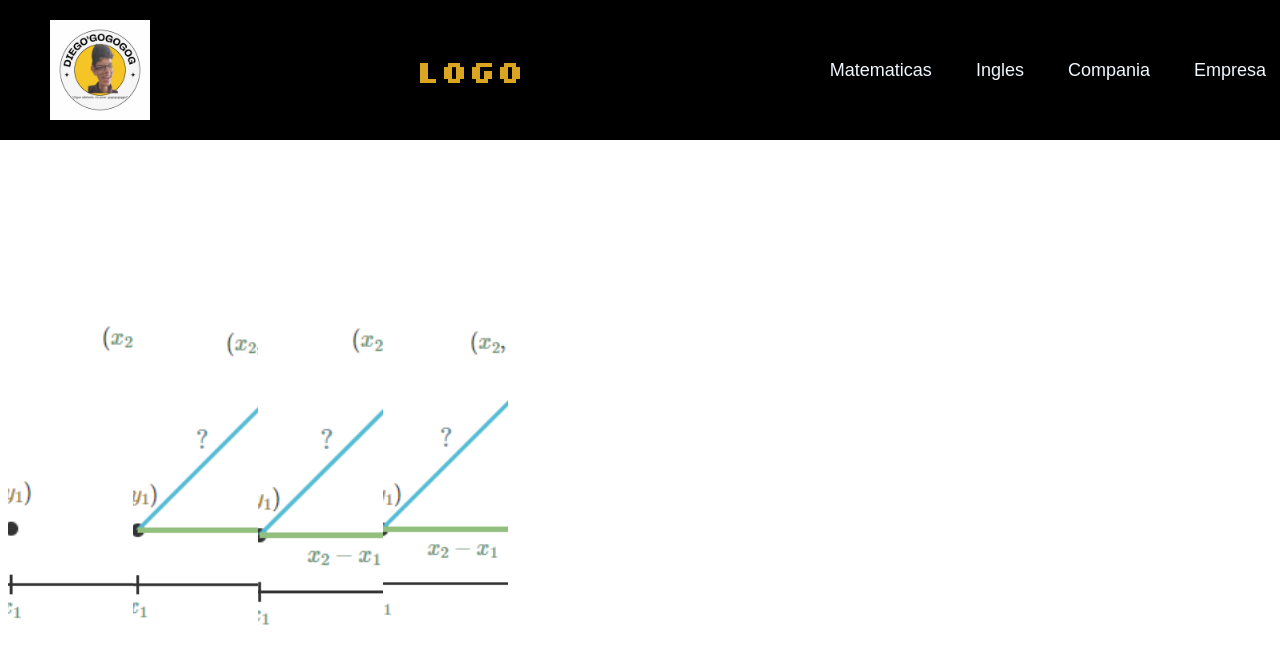
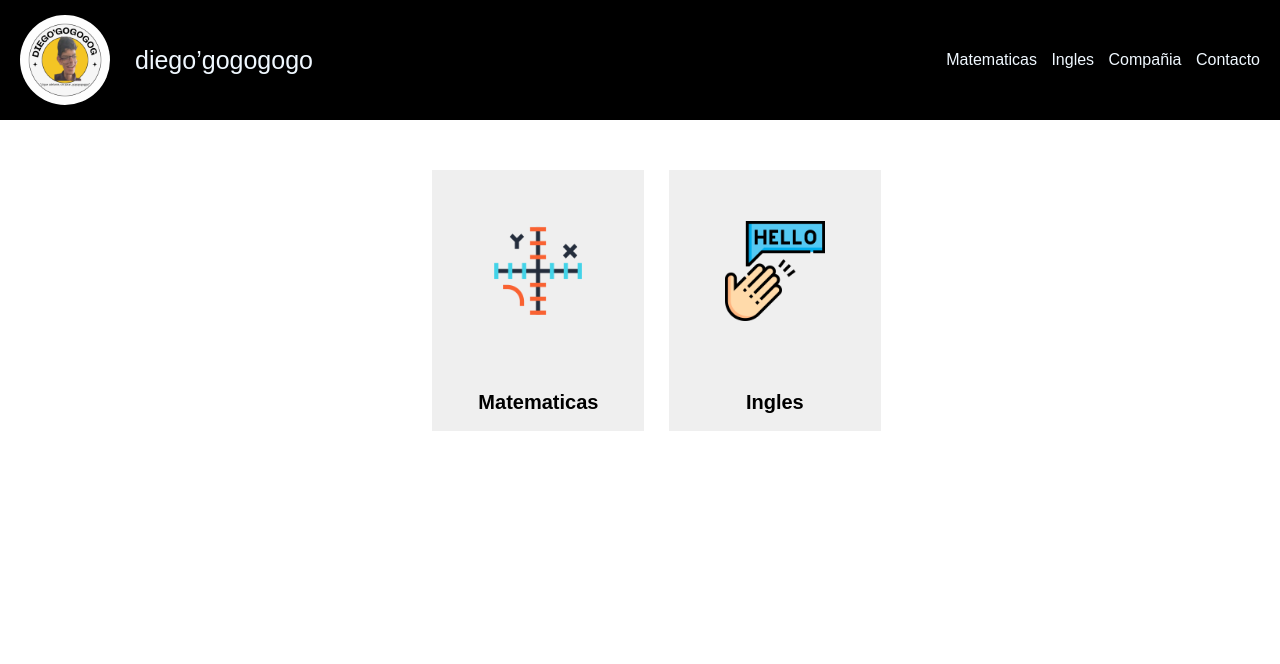
Before and after one commit to F1l1b3rt0/proyecto-almanac, a plain HTML site: page menu.html in a window 1280 px wide. Drawn offline with Linux system fonts and the light colour scheme.

Commit message:
Add files via upload

```diff
--- a/menu.css
+++ b/menu.css
@@ -1,64 +1,61 @@
-.header{
-    background-color: #000000;
-    position:fixed;
-    top:0;
-    left:0;
-    width: 95%;
-    padding: 20px 50px;
+body{
+    font-family:Arial, Helvetica, sans-serif;
+    margin: 0;
+}
+
+header{
+    align-items: center;
+    padding: 10px;
     display: flex;
     justify-content: space-between;
-    align-items: center;
-    z-index: 100;
-}
-.header img{
-    width: 100px;
-    height: 100px;
+    min-height: 100px;
+    background-color: rgb(0, 0, 0);
 }
 .logo{
-    color: goldenrod;
-    font-family: "Silkscreen";
-    font-size: 32px;
+    display: flex;
+    align-items: center;
+}
+.logo img{
+    width:90px;
+    height:90px;
+    margin-left: 10px;
+    border-radius: 100%;
+}
+a{
     text-decoration: none;
-    font-weight: 700;
+    color: aliceblue;
+    margin-right: 10px;
 }
-.navbar a{
-    position: relative;
-    font-size: 18px;
-    font-weight: 500;
-    text-decoration: none;
-    margin-left: 40px;
-    color: aliceblue;
-    font-family: sans-serif;
+
+.a-logo{
+    font-size: 25px;
+    margin-left: 25px;
 }
-.navbar a::before{
-    content: '';
-    position: absolute;
-    top: 100%;
-    left: 0;
-    width: 0;
-    height: 2px;
-    background:#000000 ;
-    transition: .3s;
+.logo input{
+    margin-left: 10px;
+    width: 80px;
+    height: 70px;
+    border-style: none;
+    text-align: center;
 }
-.navbar a:hover::before{
-    width: 100%;
+@media (max-width:700px){
+    header{
+        flex-direction: column;
+    }
 }
-section{
-    margin-top: 300px;
-    display:flex;
-    width: 500px;
-    height: 350px;
+.tema{
+    margin-top: 50px;
+    margin-left: 33%;
 }
-section img{
-    width: 0;
-    flex-grow: 1;
-    object-fit: cover;
-    opacity: .8;
-    transition: .5s;
+.tema a{
+    margin: 10px;
+    border-radius: 20px;
 }
-section img:hover{
-    cursor: crosshair;
-    width: 150px;
-    opacity: 1;
-    filter: contrast(120%);
+.tema img{
+    width:100px;
+	height:100px;
+	margin:50px;
 }
+.tema button{
+    border: none;
+}
--- a/menu.html
+++ b/menu.html
@@ -10,24 +10,22 @@
     <title>Menu</title>
 </head>
 <body>
-    <header class="header">
+<header>
+    <div class="logo">
+        <img src="diego’gogogog.png">
+        <a href="menu.html" class="a-logo">diego’gogogogo</a>
+    </div>
+    <nav>
+        <a href="index.html" class="nav-link">Matematicas</a>
+        <a href="" class="nav-link">Ingles</a>
+        <a href="" class="nav-link">Compañia</a>
+        <a href="" class="nav-link">Contacto</a>
+    </nav>
+</header>
 
-        <img src="diego’gogogog.png">
-        <a href="#" class="logo">logo</a>
-        <nav class="navbar">
-            <a href="index.html">Matematicas</a>
-            <a href="ingles.html">Ingles</a>
-            <a href="pagina-de-pruebas.html">Compania</a>
-            <a href="https://www.rae.es/drae2001/almanaque">Empresa</a>
-        </nav>
-
-    </header>
-
-    <section>
-        <img src="grafica-1.png" alt="">
-        <img src="grafica-2.png" alt="">
-        <img src="grafica-3.png" alt="">
-        <img src="grafica-4.png" alt="">
-    </section>
+    <div class="tema">
+        <a><button><img src="ejes-de-coordenadas.png"><h2>Matematicas</h2></button></a>
+        <a><button><img src="hola.png"><h2>Ingles</h2></button></a>
+    </div>
 </body>
 </html>
```
Also changed, not shown: ejes-de-coordenadas.png (added), hola.png (added).
